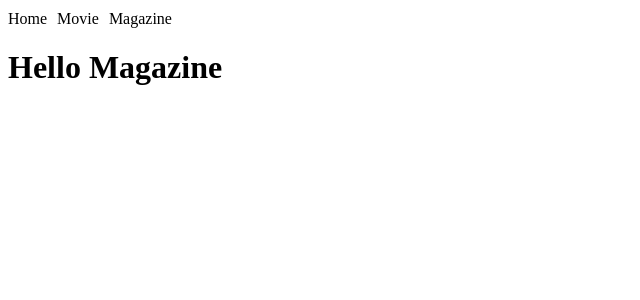
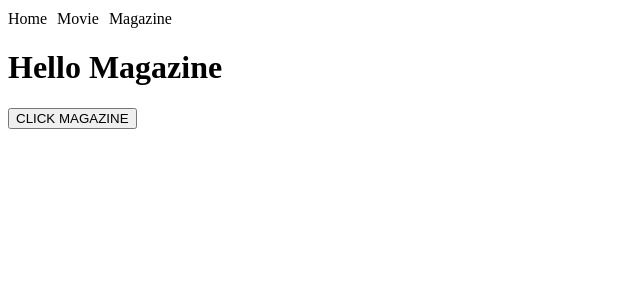
Before and after one commit to dlwnsgml0328/GA4, a Next.js app: page /magazine in a window 1280 px wide. Shown: the top 300 px of the page, without its empty margins (0-640 px from the left). Built offline with nearby package versions, Linux system fonts and the light colour scheme; no server answers.

Commit message:
[feat] Bind gtag event on click event

```diff
--- a/src/pages/magazine/index.tsx
+++ b/src/pages/magazine/index.tsx
@@ -1,18 +1,29 @@
-import HeadMeta from "@/components/HeadMeta";
+import HeadMeta from '@/components/HeadMeta';
+import * as gtag from '@/lib/gtag';
 
 const Magazine = () => {
+  const handleClick = () => {
+    gtag.event({
+      action: 'click',
+      category: 'button',
+      label: 'click_magazine',
+      value: '1',
+    });
+  };
   return (
     <>
       <HeadMeta
         description="junhee's magazine"
-        title="junhee | magazine"
-        image=""
-        url="https://ga-4.vercel.app/magazine"
+        title='junhee | magazine'
+        image=''
+        url='https://ga-4.vercel.app/magazine'
       />
 
       <div>
         <h1>Hello Magazine</h1>
       </div>
+
+      <button onClick={handleClick}>CLICK MAGAZINE</button>
     </>
   );
 };
```
